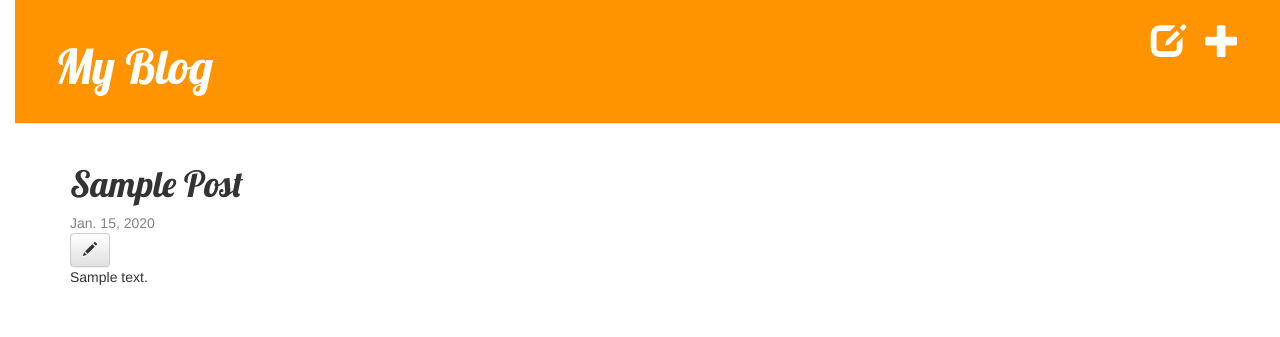
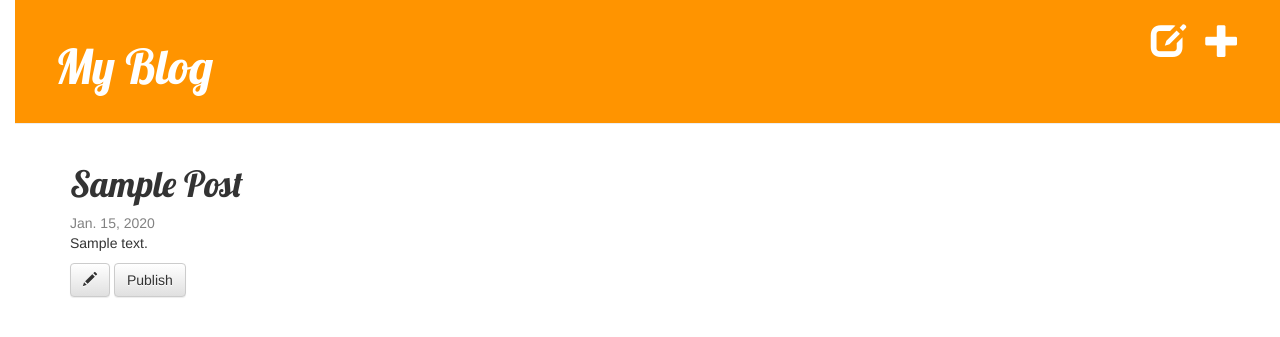
Before and after one commit to Alexmhack/django_site, a Django app: page /post/1/detail/ in a window 1280 px wide. Shown: the top 337 px of the page. Run offline with Django 3.2, Linux system fonts and the light colour scheme; a user stored in the database is signed in; tables that the repository leaves empty hold one stand-in row (values such as "Sample post"); some libraries are stand-ins or nearby versions.

Commit message:
edit the code for logged users

```diff
--- a/blog/templates/blog/post_detail.html
+++ b/blog/templates/blog/post_detail.html
@@ -11,10 +11,12 @@
 			<div class="date">
 				{{ post.published_date|date }}
 			</div>
+			<p>{{ post.text|linebreaksbr }}</p>
 			{% if user.is_authenticated %}
 				<a class="btn btn-default" href="{% url 'post_edit' pk=post.pk %}"><span class="glyphicon glyphicon-pencil"></span></a>
+				<a class="btn btn-default" href="{% url 'post_publish' pk=post.pk %}">Publish</a>
 			{% endif %}
-			<p>{{ post.text|linebreaksbr }}</p>
+		{% else %}
 		{% endif %}
 	</div>
 {% endblock %}
```
